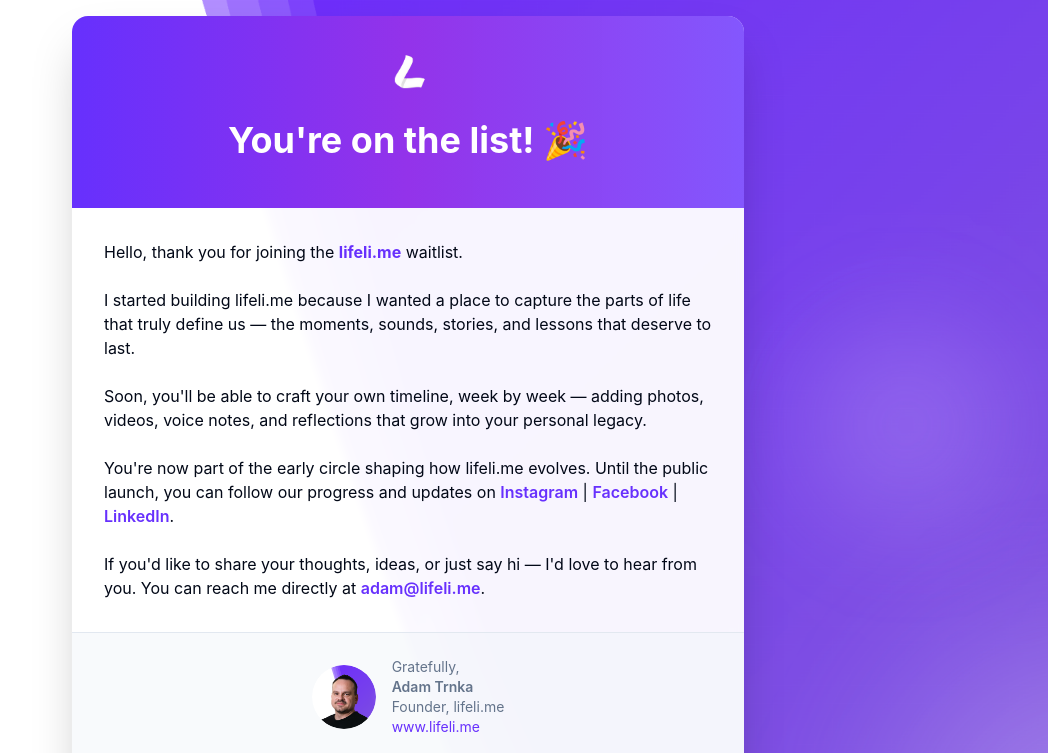
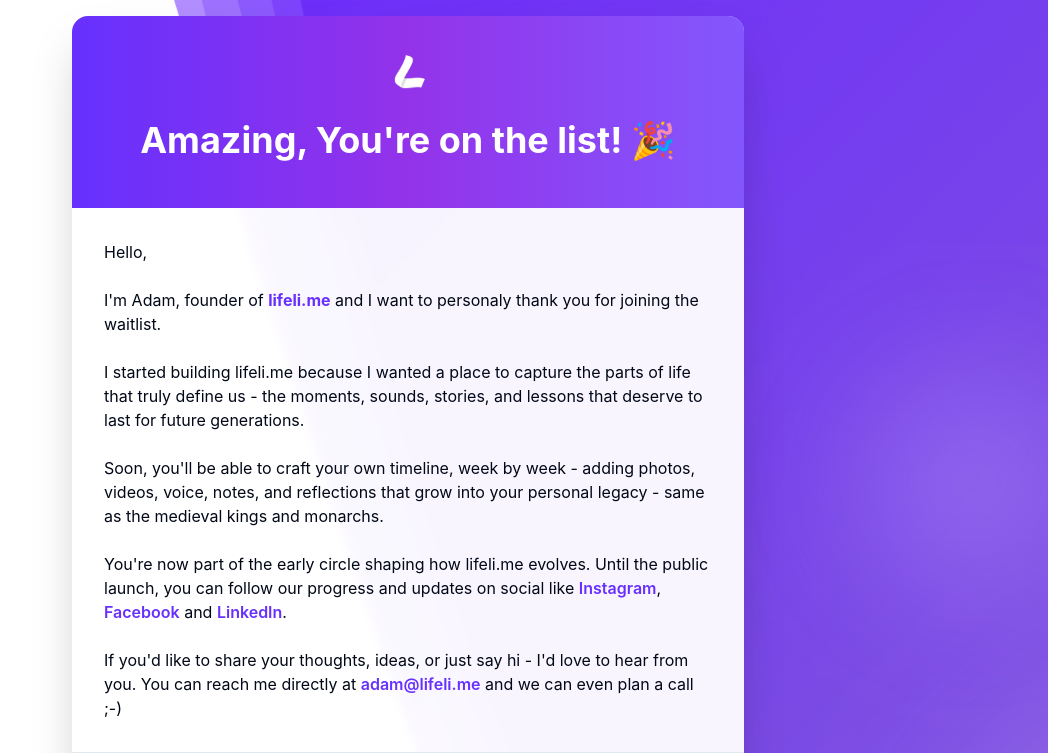
Before and after one commit to adam-trnka-one/lifelime-landing-page, a React (Vite) app: page /email in a window 1280 px wide. Shown: the top 753 px of the page, without its empty margins (232-1280 px from the left). Built offline with nearby package versions, Linux system fonts and the light colour scheme.

Commit message:
Update email content and title

```diff
--- a/src/pages/EmailPreview.tsx
+++ b/src/pages/EmailPreview.tsx
@@ -23,34 +23,38 @@ const EmailPreview = () => {
               className="h-12 mx-auto mb-6"
             />
             <h1 className="text-4xl font-bold text-white mb-4">
-              You're on the list! 🎉
+              Amazing, You're on the list! 🎉
             </h1>
           </div>
 
           {/* Content */}
           <div className="p-8 space-y-6">
             <p className="text-base text-foreground">
-              Hello, thank you for joining the <strong className="text-primary">lifeli.me</strong> waitlist.
+              Hello,
             </p>
 
             <p className="text-base text-foreground">
-              I started building lifeli.me because I wanted a place to capture the parts of life that truly define us — the moments, sounds, stories, and lessons that deserve to last.
+              I'm Adam, founder of <strong className="text-primary">lifeli.me</strong> and I want to personaly thank you for joining the waitlist.
             </p>
 
             <p className="text-base text-foreground">
-              Soon, you'll be able to craft your own timeline, week by week — adding photos, videos, voice notes, and reflections that grow into your personal legacy.
+              I started building lifeli.me because I wanted a place to capture the parts of life that truly define us - the moments, sounds, stories, and lessons that deserve to last for future generations.
             </p>
 
             <p className="text-base text-foreground">
-              You're now part of the early circle shaping how lifeli.me evolves. Until the public launch, you can follow our progress and updates on{" "}
-              <a href="https://instagram.com/lifeli.me" className="text-primary hover:underline font-semibold">Instagram</a> |{" "}
-              <a href="https://facebook.com/lifeli.me" className="text-primary hover:underline font-semibold">Facebook</a> |{" "}
+              Soon, you'll be able to craft your own timeline, week by week - adding photos, videos, voice, notes, and reflections that grow into your personal legacy - same as the medieval kings and monarchs.
+            </p>
+
+            <p className="text-base text-foreground">
+              You're now part of the early circle shaping how lifeli.me evolves. Until the public launch, you can follow our progress and updates on social like{" "}
+              <a href="https://instagram.com/lifeli.me" className="text-primary hover:underline font-semibold">Instagram</a>,{" "}
+              <a href="https://facebook.com/lifeli.me" className="text-primary hover:underline font-semibold">Facebook</a> and{" "}
               <a href="https://linkedin.com/company/lifeli-me" className="text-primary hover:underline font-semibold">LinkedIn</a>.
             </p>
 
             <p className="text-base text-foreground">
-              If you'd like to share your thoughts, ideas, or just say hi — I'd love to hear from you. You can reach me directly at{" "}
-              <a href="mailto:adam@lifeli.me" className="text-primary hover:underline font-semibold">adam@lifeli.me</a>.
+              If you'd like to share your thoughts, ideas, or just say hi - I'd love to hear from you. You can reach me directly at{" "}
+              <a href="mailto:adam@lifeli.me" className="text-primary hover:underline font-semibold">adam@lifeli.me</a> and we can even plan a call ;-)
             </p>
           </div>
 
@@ -70,8 +74,8 @@ const EmailPreview = () => {
               </p>
             </div>
             <p className="text-xs text-muted-foreground/70 mt-4 text-center">
-              You received this email because you signed up for the lifeli.me waitlist<br />
-              <a href="#" className="text-primary hover:underline">Unsubscribe</a>
+              You received this email because you signed up for the lifeli.me waitlist.<br />
+              We dont wan't want to hold you and if you don't want you can <a href="#" className="text-primary hover:underline">unsubscribe</a>.
             </p>
           </div>
         </div>
```
Also changed, not shown: 1 other file (tests, documents, lock files or other folders).
